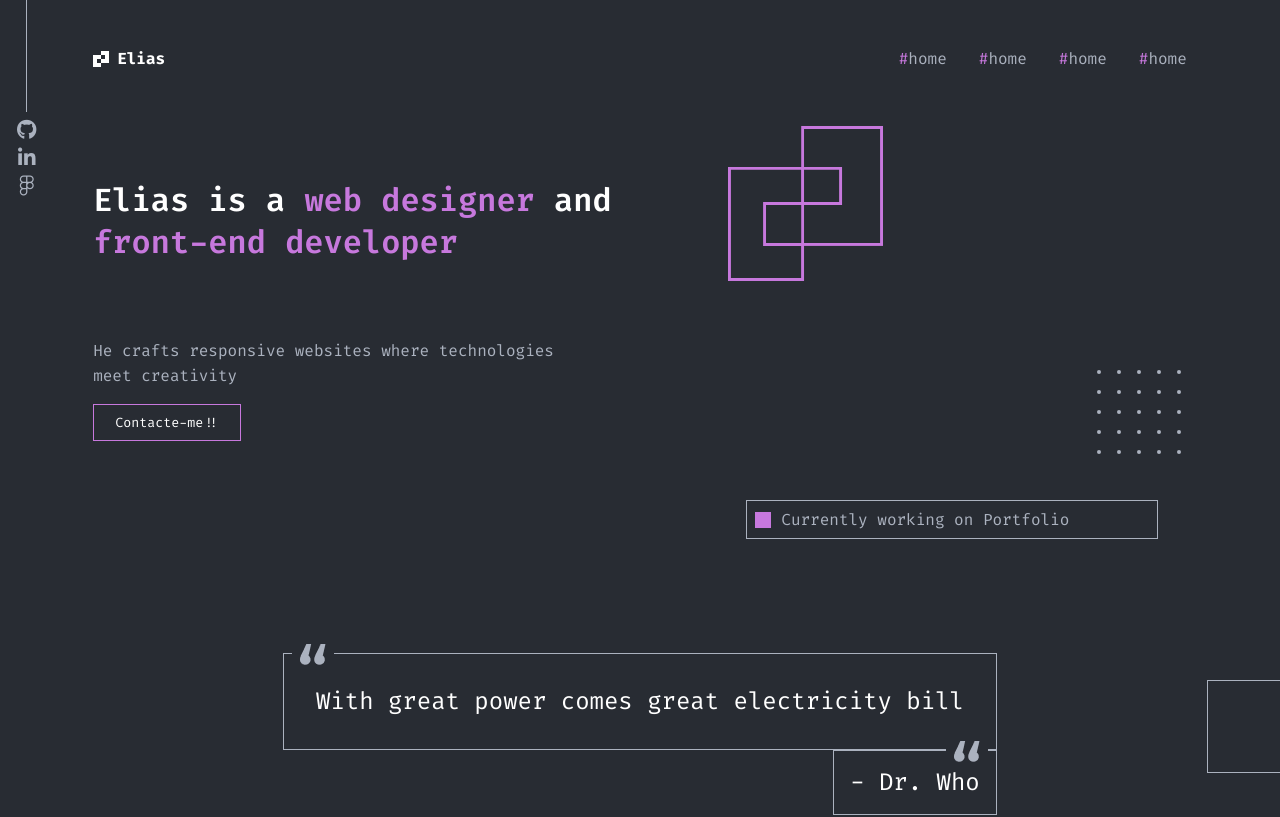
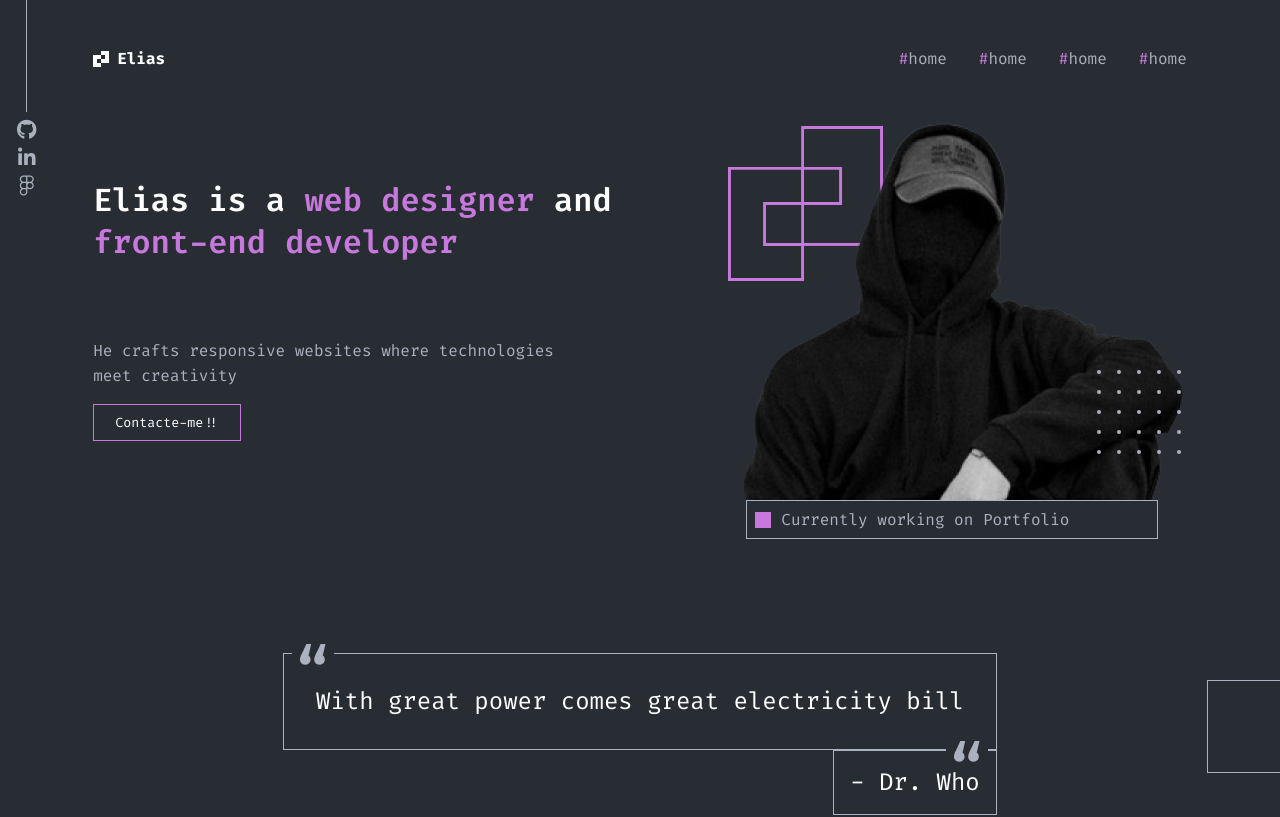
Before and after one commit to LucasPedro123/portfolio-for-client, a React (Vite) app: page / in a window 1280 px wide. Shown: the top 817 px of the page. Built offline with nearby package versions, Linux system fonts and the light colour scheme.

Commit message:
refactor(Hero): changed image export name

```diff
--- a/src/pages/home/Sections/Hero/index.tsx
+++ b/src/pages/home/Sections/Hero/index.tsx
@@ -1,4 +1,4 @@
-import {imageMain, logoOutline } from '../../../../assets/images';
+import {profile1, logoOutline } from '../../../../assets/images';
 import Button from '../../../../components/Button';
 import * as S from './style'
 
@@ -14,7 +14,7 @@ const Hero: React.FC = () => {
             </S.Wrapper>
             <S.WrapperImage>
                 <S.logoOutline src={logoOutline} />
-                <S.ImageMain src={imageMain} />
+                <S.ImageMain src={profile1} />
                 <S.DotWrapper>
                     {Array.from({ length: 25 }).map((_, index) => (
                         <S.Dot key={index} />
```
